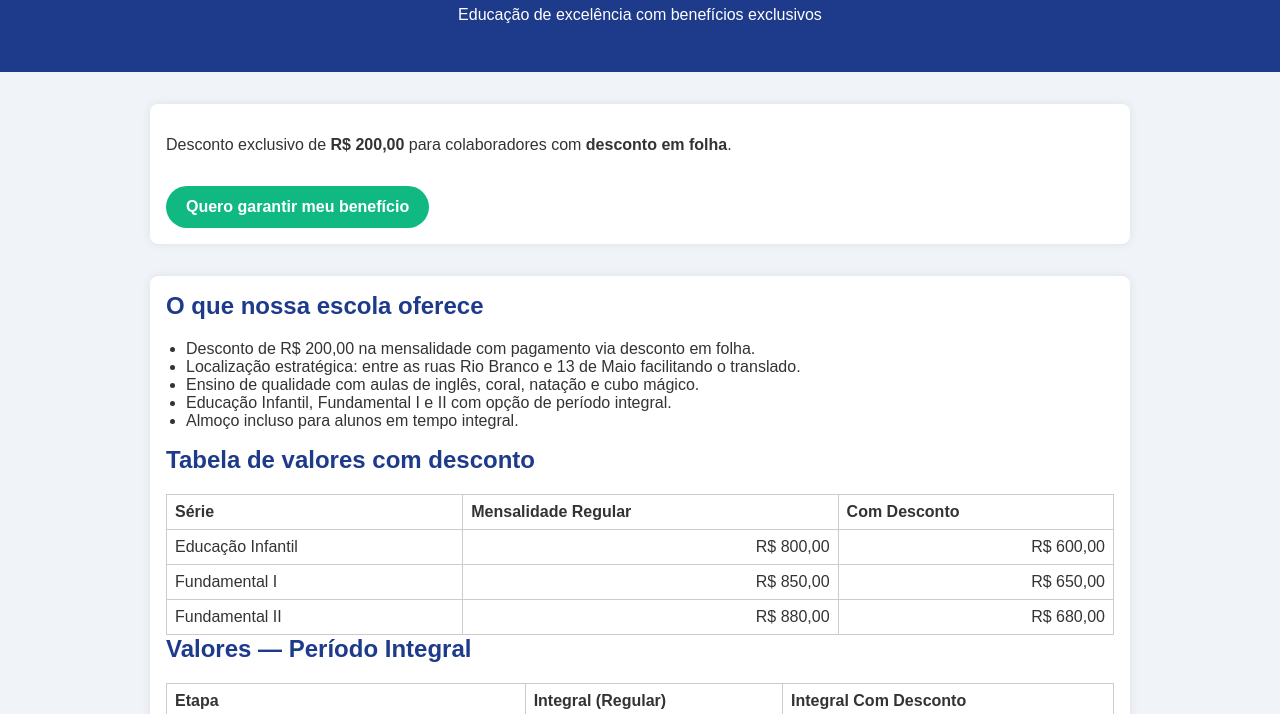
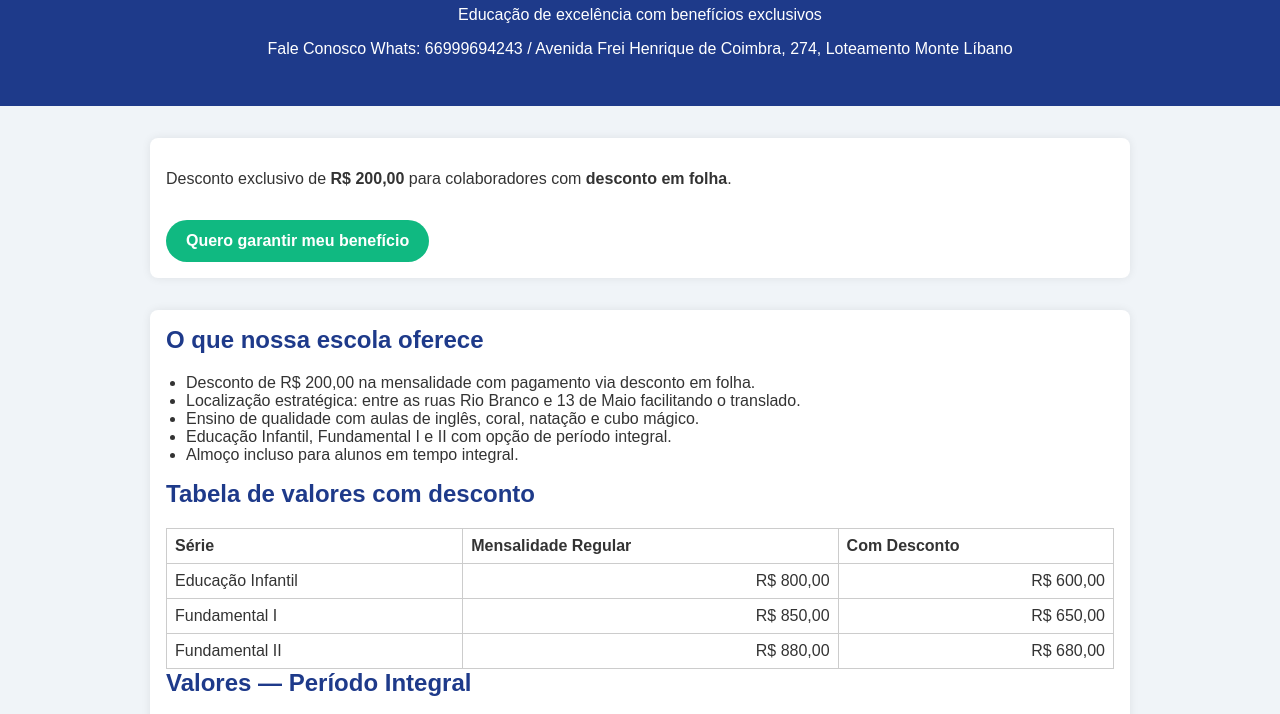
Before and after one commit to allanfurini/parceria-bunge-e-ceipc, a plain HTML site: page index.html in a window 1280 px wide. Shown: the part 84-798 px from the top of the page. Drawn offline with Linux system fonts and the light colour scheme.

Commit message:
Update index.html

```diff
--- a/index.html
+++ b/index.html
@@ -93,6 +93,7 @@
   <header>
     <h1>Parceria CEIPC + BUNGE &amp; </h1>
     <p>Educação de excelência com benefícios exclusivos</p>
+    <p>Fale Conosco Whats: 66999694243 / Avenida Frei Henrique de Coimbra, 274, Loteamento Monte Líbano</p>
   </header>
 
   <!-- Banner de benefício -->
```
